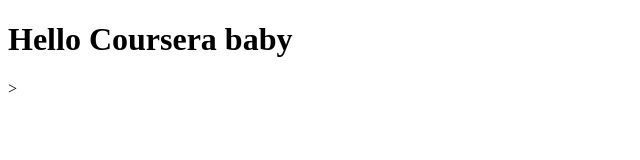
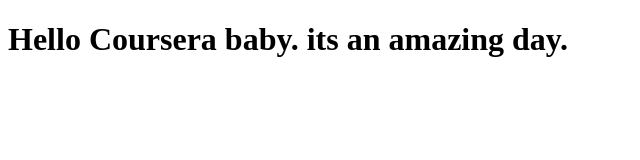
Before and after one commit to vipulgoyal006/coursera-vipul, a plain HTML site: page site/index.html in a window 1280 px wide. Shown: the whole page, without its empty margins (0-640 px from the left). Drawn offline with Linux system fonts and the light colour scheme.

Commit message:
Small changes in the file

```diff
--- a/site/index.html
+++ b/site/index.html
@@ -4,6 +4,6 @@
 	<title>Hello Coursera</title>
 </head>
 <body>
-<h1>Hello Coursera baby</h1>>
+<h1>Hello Coursera baby. its an amazing day.</h1>
 </body>
 </html>
```
